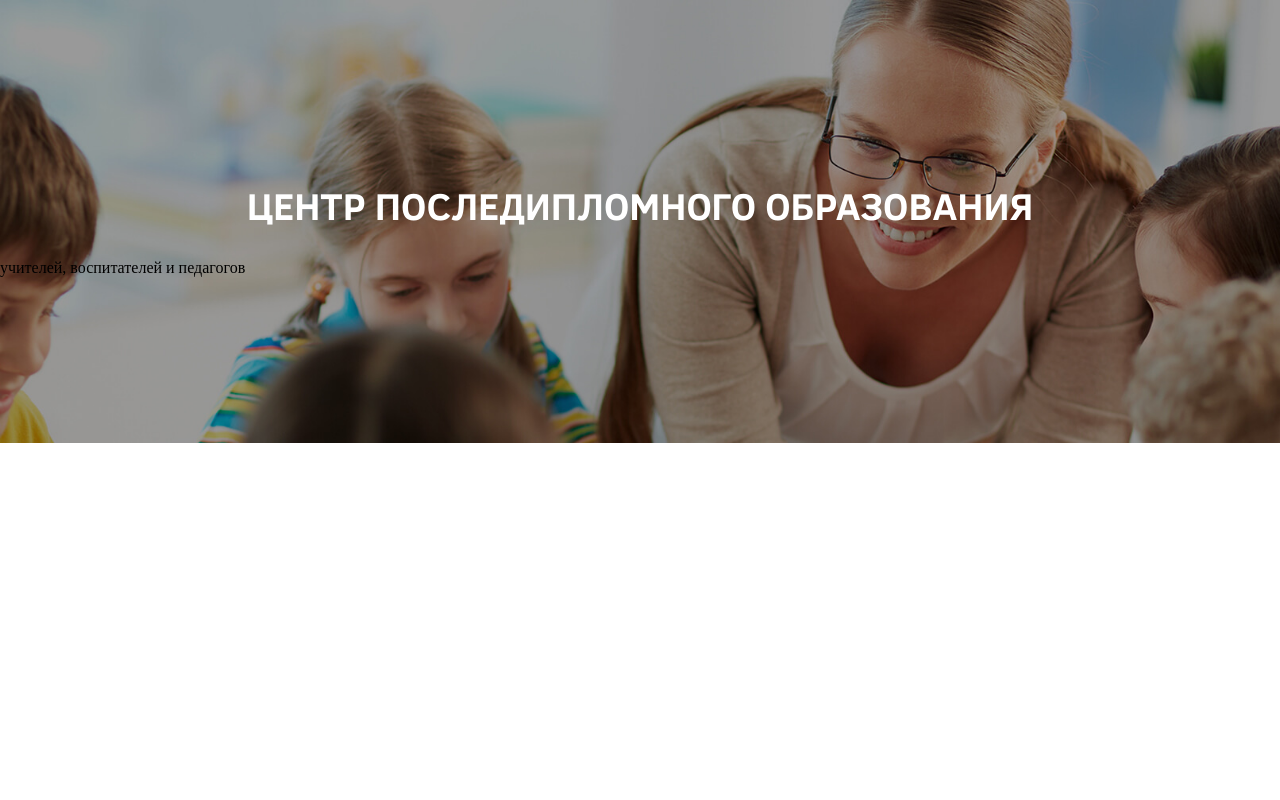
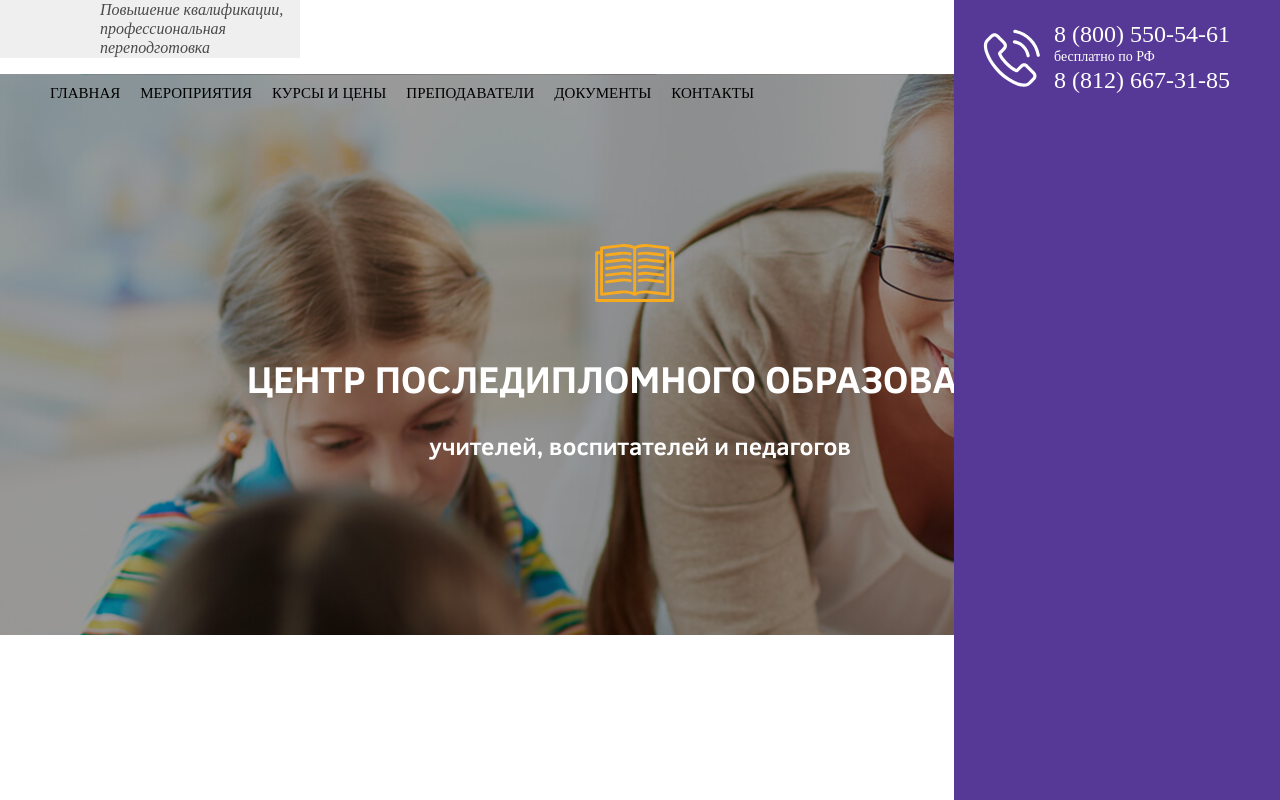
Before and after one commit to razumeyka/education, a plain HTML site: page index.html in a window 1280 px wide. Drawn offline with Linux system fonts and the light colour scheme; a web font is replaced by a local one.

Commit message:
working with first block

```diff
--- a/css/index.css
+++ b/css/index.css
@@ -37,14 +37,98 @@ body {
     margin: 0;
 }
 
-div {
+main, div {
     display: block;
 }
 
 .wrapper {
-    max-width: 1200px;
+    max-width: 1400px;
     margin: 0 auto;
     padding: 0 40px;
+}
+
+.header {
+    display: block;
+    position: relative;
+}
+
+.cursive {
+    background-color: #efefef;
+    font-size: 16px;
+    font-family: "ClearSans Italic";
+    color: rgb(74, 74, 74);
+    font-style: italic;
+    line-height: 1.2;
+    text-align: left;
+    padding-left: 100px;
+    max-width: 200px;
+}
+
+.menu {
+    display: block;
+    background-color: #ffffff;
+}
+
+.menu li {
+    display: inline;
+    list-style: none;
+}
+
+.menu a {
+    display: block;
+    font-size: 15px;
+    font-family: "ClearSans Medium";
+    color: rgb(0, 0, 0);
+    text-transform: uppercase;
+    line-height: 1.2;
+    float: left;
+    padding: 10px;
+    text-decoration: none;
+}
+
+.phones {
+    background-color: #563997;
+    position: absolute;
+    top: 0;
+    right: 0;
+    bottom: 0;
+    max-width: 300px;
+    padding: 20px 50px 20px 20px;
+}
+
+.phones .icon {
+    background: url(../images/sprites.svg) -1px -1px;
+    width: 80px;
+    height: 80px;
+    float: left;
+}
+
+.phones a {
+    font-size: 24px;
+    font-family: "ClearSans Bold";
+    color: rgb(255, 255, 255);
+    line-height: 1.2;
+    text-align: left;
+    text-decoration: none;
+}
+
+.phones p {
+    font-size: 14px;
+    font-family: "Cleanvertising Light";
+    color: rgb(255, 255, 255);
+    line-height: 1.2;
+    text-align: left;
+    margin: 0;
+}
+
+.start {
+    background-image: url(../images/main_1.jpg);
+    background-position: center center;
+    background-size: cover;
+}
+
+.first_wrapper {
+    padding: 150px 0;
 }
 
 h2 {
@@ -64,16 +148,6 @@ h3 {
   text-align: center;
 }
 
-.start {
-    background-image: url(../images/main_1.jpg);
-    background-position: center center;
-    background-size: cover;
-}
-
-.first_wrapper {
-    padding: 150px 0;
-}
-
 .start .book {
     background: url(../images/sprites.svg) -110px -990px;
     width: 100px;
--- a/index.html
+++ b/index.html
@@ -8,14 +8,43 @@
 </head>
 <body>
   <header>
-
+      <div class="cursive">
+      Повышение квалификации, профессиональная переподготовка</div>
+      <nav>
+          <ul class="menu">
+              <li>
+                  <a href="#">главная</a>
+              </li>
+               <li>
+                  <a href="#">мероприятия</a>
+              </li>
+               <li>
+                  <a href="#">курсы и цены</a>
+              </li>
+               <li>
+                  <a href="#">преподаватели</a>
+              </li>
+               <li>
+                  <a href="#">документы</a>
+              </li>
+               <li>
+                  <a href="#">контакты</a>
+              </li>
+          </ul>
+      </nav>
+      <div class="phones">
+          <div class="icon"></div>
+          <a class="phonenumber1" href="tel:88005505461">8 (800) 550-54-61</a>
+          <p>бесплатно по РФ</p>
+          <a class="phonenumber2" href="tel:88126673185">8 (812) 667-31-85</a>
+      </div>
   </header>
   <main>
   <section class="start">
    <div class="first_wrapper">
-   <div class="icon"></div>
+   <div class="book"></div>
    <h2>центр последипломного образования</h2>
-   <p>учителей, воспитателей и педагогов</p>
+   <h3>учителей, воспитателей и педагогов</h3>
    </div>
   </section>
   </main>
```
